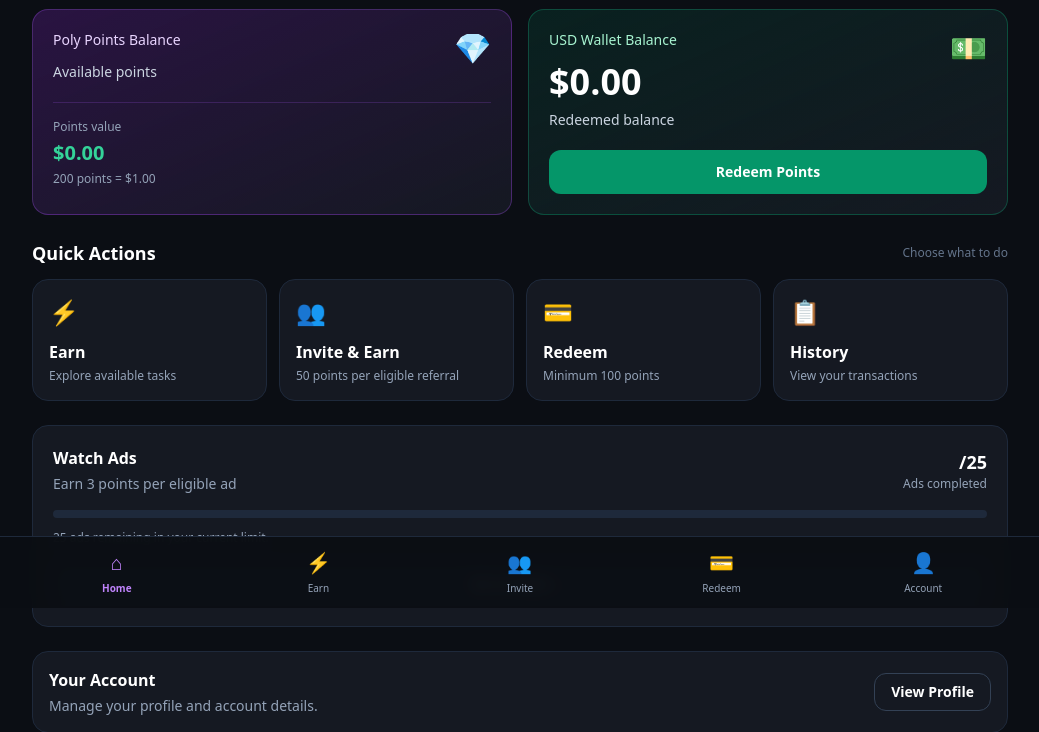
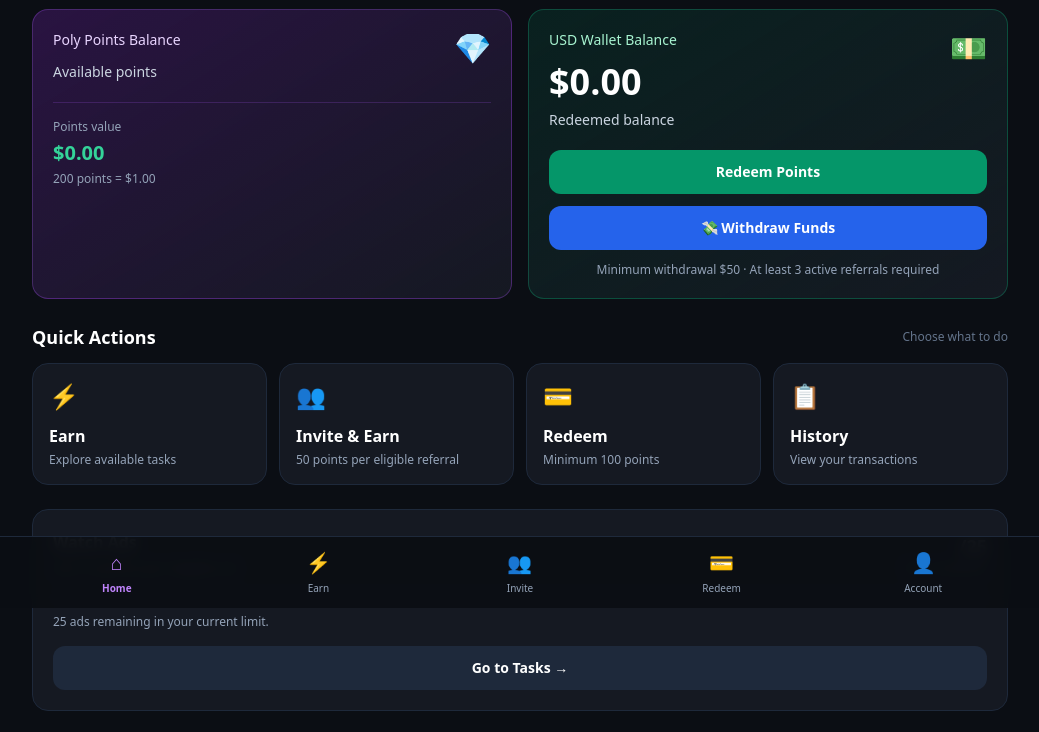
Before and after one commit to wizzidiamondblog-sketch/poly-earn, a Flask app: template templates/dashboard.html in a window 1280 px wide. Shown: the part 192-924 px from the top of the page, without its empty margins (120-1159 px from the left). Run offline with Flask 3, Linux system fonts and the light colour scheme; the template is opened without the code that fills it, so the values that code supplies are empty; some libraries are stand-ins or nearby versions.

Commit message:
Add withdraw button to dashboard
Added a new withdraw button and related information to the dashboard.

```diff
--- a/templates/dashboard.html
+++ b/templates/dashboard.html
@@ -62,8 +62,10 @@
       </a>
     </section>
 
+    <!-- POINTS AND USD WALLET -->
     <section class="grid grid-cols-1 sm:grid-cols-2 gap-4">
 
+      <!-- POLY POINTS -->
       <div class="rounded-2xl p-5 border border-purple-500/30 bg-gradient-to-br from-purple-900/40 to-[#151922]">
         <div class="flex justify-between items-start">
           <div>
@@ -85,6 +87,7 @@
         </div>
       </div>
 
+      <!-- USD WALLET -->
       <div class="rounded-2xl p-5 border border-emerald-500/30 bg-gradient-to-br from-emerald-900/30 to-[#151922]">
         <div class="flex justify-between items-start">
           <div>
@@ -97,14 +100,26 @@
           <div class="text-3xl">💵</div>
         </div>
 
+        <!-- EXISTING REDEEM BUTTON - UNCHANGED -->
         <a href="/redeem"
            class="block text-center mt-5 py-3 rounded-xl bg-emerald-600 hover:bg-emerald-500 font-bold text-sm">
           Redeem Points
         </a>
+
+        <!-- NEW WITHDRAW BUTTON -->
+        <a href="/withdraw"
+           class="block text-center mt-3 py-3 rounded-xl bg-blue-600 hover:bg-blue-500 font-bold text-sm">
+          💸 Withdraw Funds
+        </a>
+
+        <p class="text-xs text-slate-400 text-center mt-3">
+          Minimum withdrawal $50 · At least 3 active referrals required
+        </p>
       </div>
 
     </section>
 
+    <!-- QUICK ACTIONS -->
     <section>
       <div class="flex justify-between items-center mb-3">
         <h2 class="text-lg font-bold">Quick Actions</h2>
@@ -144,6 +159,7 @@
       </div>
     </section>
 
+    <!-- WATCH ADS -->
     <section class="bg-[#151922] border border-slate-800 rounded-2xl p-5">
       <div class="flex justify-between items-center gap-3">
         <div>
@@ -172,6 +188,7 @@
       </a>
     </section>
 
+    <!-- ACCOUNT -->
     <section class="bg-[#151922] border border-slate-800 rounded-2xl p-4 flex items-center justify-between gap-3">
       <div>
         <h2 class="font-bold">Your Account</h2>
@@ -189,6 +206,7 @@
 
   </main>
 
+  <!-- BOTTOM NAVIGATION -->
   <nav class="fixed bottom-0 inset-x-0 z-40 bg-[#0b0e14]/95 backdrop-blur border-t border-slate-800">
     <div class="max-w-5xl mx-auto grid grid-cols-5 px-2 py-2">
 
@@ -207,6 +225,7 @@
         <span class="text-[10px]">Invite</span>
       </a>
 
+      <!-- EXISTING REDEEM NAVIGATION - UNCHANGED -->
       <a href="/redeem" class="flex flex-col items-center gap-1 text-slate-400 hover:text-white py-1">
         <span class="text-xl">💳</span>
         <span class="text-[10px]">Redeem</span>
@@ -221,4 +240,4 @@
   </nav>
 
 </body>
-</html>
+  </html>
```
